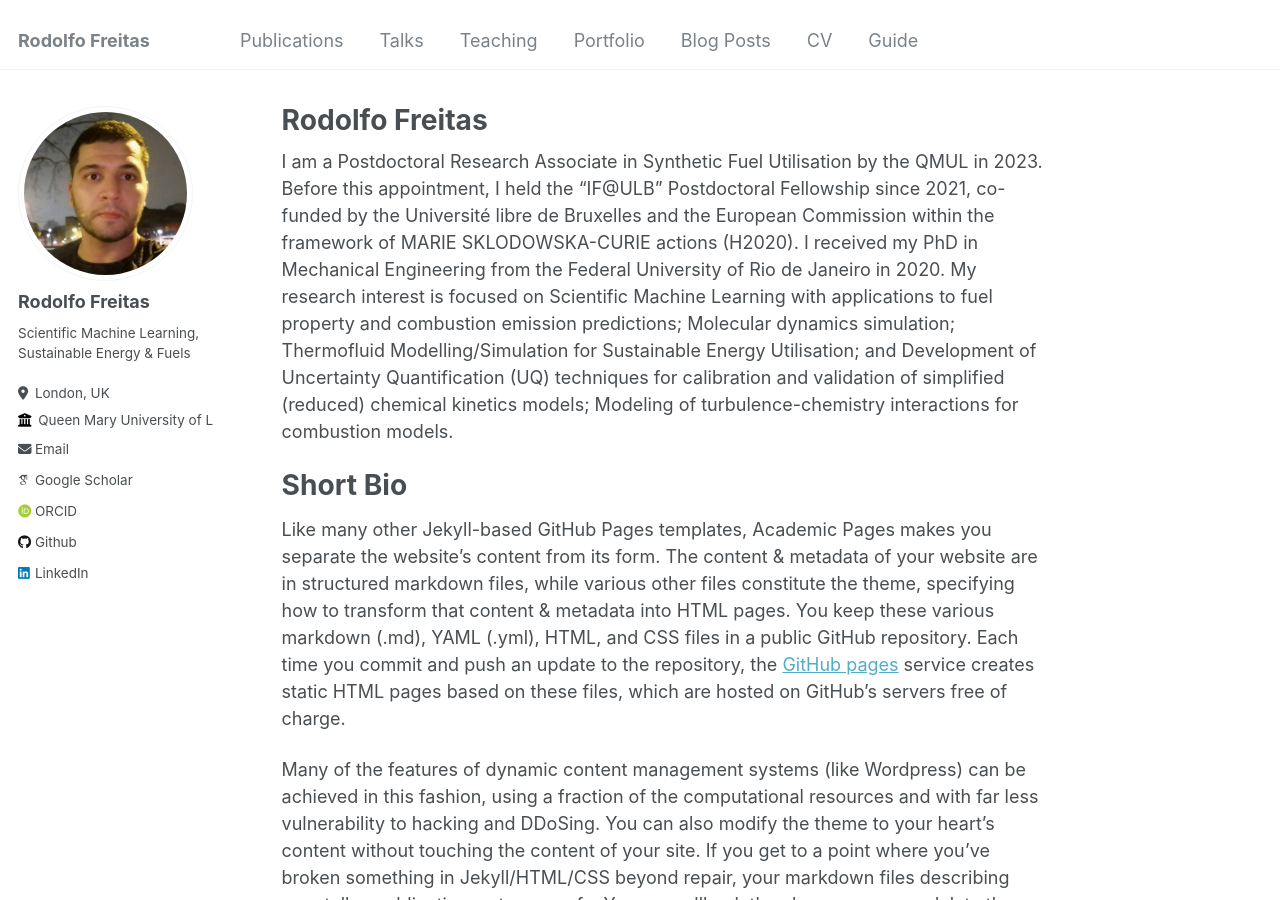
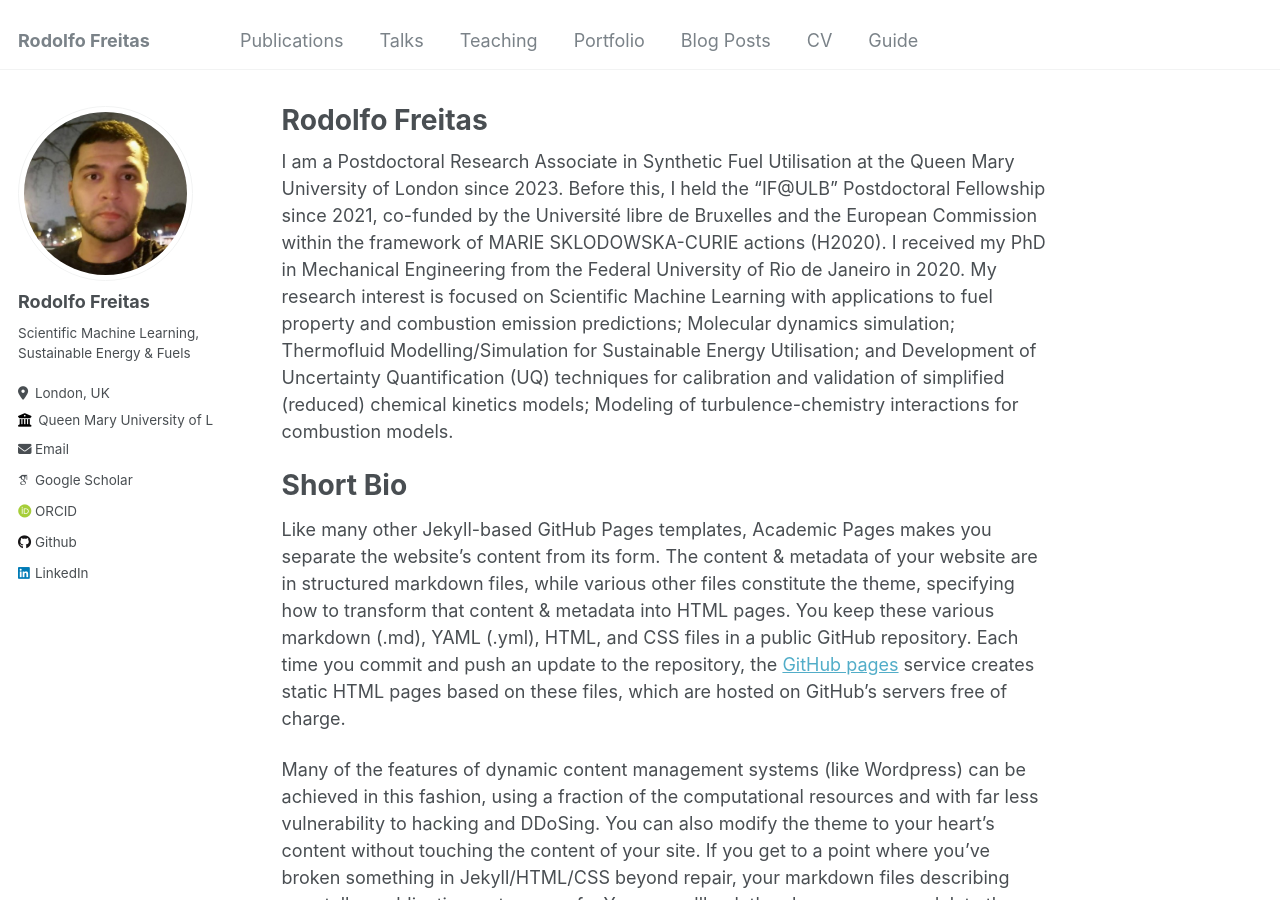
Before and after one commit to RodolfosmFreitas/RodolfosmFreitas.github.io, a Jekyll site: the page built from _pages/about.md, in a window 1280 px wide and 900 px high. Built offline with Jekyll 4.4.1, drawn with Linux system fonts in a browser that asks for light colours; some web fonts are replaced.

Commit message:
Update about.md

```diff
--- a/_pages/about.md
+++ b/_pages/about.md
@@ -7,7 +7,7 @@ redirect_from:
   - /about.html
 ---
 
-I am a Postdoctoral Research Associate in Synthetic Fuel Utilisation by the QMUL in 2023. Before this appointment, I held the "IF@ULB" Postdoctoral Fellowship since 2021, co-funded by the Université libre de Bruxelles and the European Commission within the framework of MARIE SKLODOWSKA-CURIE actions (H2020). I received my PhD in Mechanical Engineering from the Federal University of Rio de Janeiro in 2020. My research interest is focused on Scientific Machine Learning with applications to fuel property and combustion emission predictions; Molecular dynamics simulation; Thermofluid Modelling/Simulation for Sustainable Energy Utilisation; and Development of Uncertainty Quantification (UQ) techniques for calibration and validation of simplified (reduced) chemical kinetics models; Modeling of turbulence-chemistry interactions for combustion models.
+I am a Postdoctoral Research Associate in Synthetic Fuel Utilisation at the Queen Mary University of London since 2023. Before this, I held the "IF@ULB" Postdoctoral Fellowship since 2021, co-funded by the Université libre de Bruxelles and the European Commission within the framework of MARIE SKLODOWSKA-CURIE actions (H2020). I received my PhD in Mechanical Engineering from the Federal University of Rio de Janeiro in 2020. My research interest is focused on Scientific Machine Learning with applications to fuel property and combustion emission predictions; Molecular dynamics simulation; Thermofluid Modelling/Simulation for Sustainable Energy Utilisation; and Development of Uncertainty Quantification (UQ) techniques for calibration and validation of simplified (reduced) chemical kinetics models; Modeling of turbulence-chemistry interactions for combustion models.
 
 Short Bio
 ======
```
